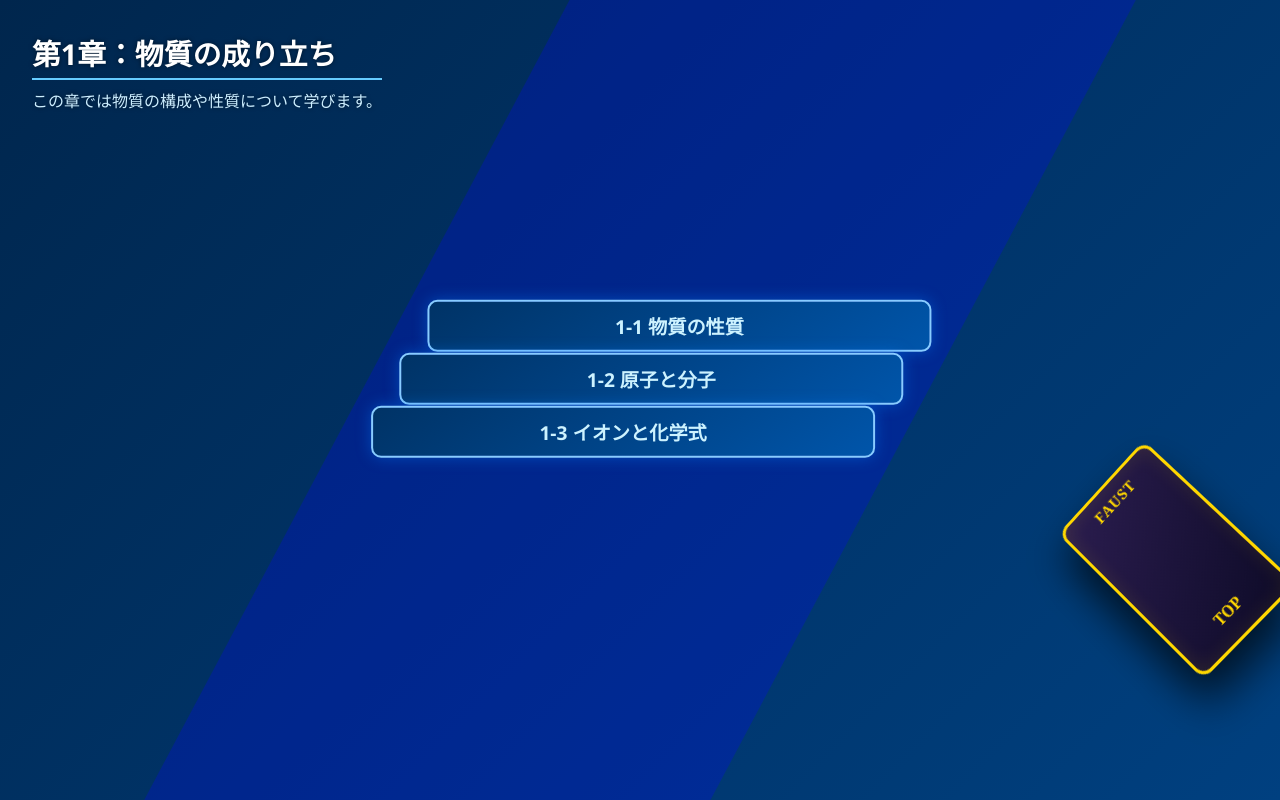
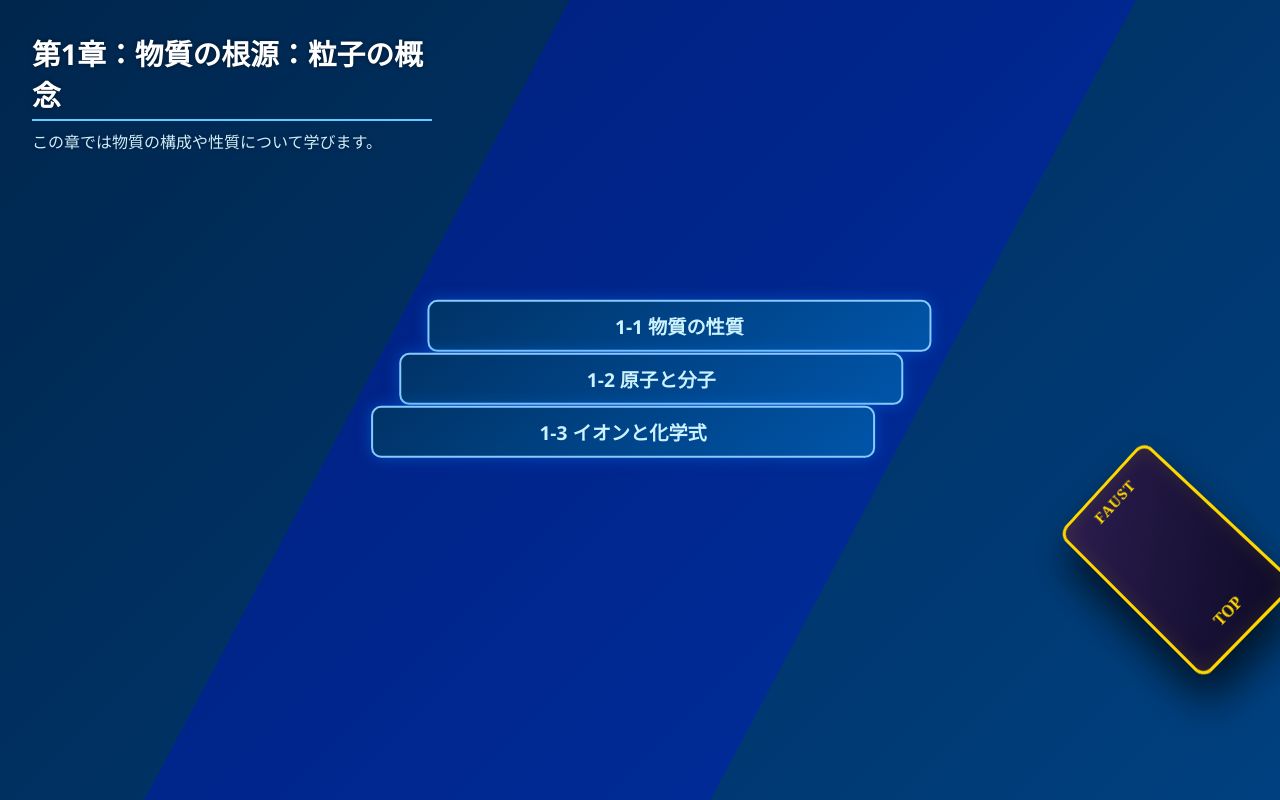
Before and after one commit to MinaminoMinami/MinaminoMinami.github.io, a website: page chapter/chapter1.html in a window 1280 px wide. Shown: the top 800 px of the page. Drawn offline with Linux system fonts and the light colour scheme.

Commit message:
Update chapter1.html

```diff
--- a/chapter/chapter1.html
+++ b/chapter/chapter1.html
@@ -3,13 +3,13 @@
 <head>
   <meta charset="UTF-8" />
   <meta name="viewport" content="width=device-width, initial-scale=1.0" />
-  <title>第1章：物質の成り立ち</title>
+  <title>第1章：物質の根源</title>
   <link rel="stylesheet" href="../chapter-style.css" />
 </head>
 <body class="p3-background">
   <!-- 章タイトル・説明 -->
   <div class="chapter-info">
-    <h1>第1章：物質の成り立ち</h1>
+    <h1>第1章：物質の根源：粒子の概念</h1>
     <p>この章では物質の構成や性質について学びます。</p>
   </div>
 
```
